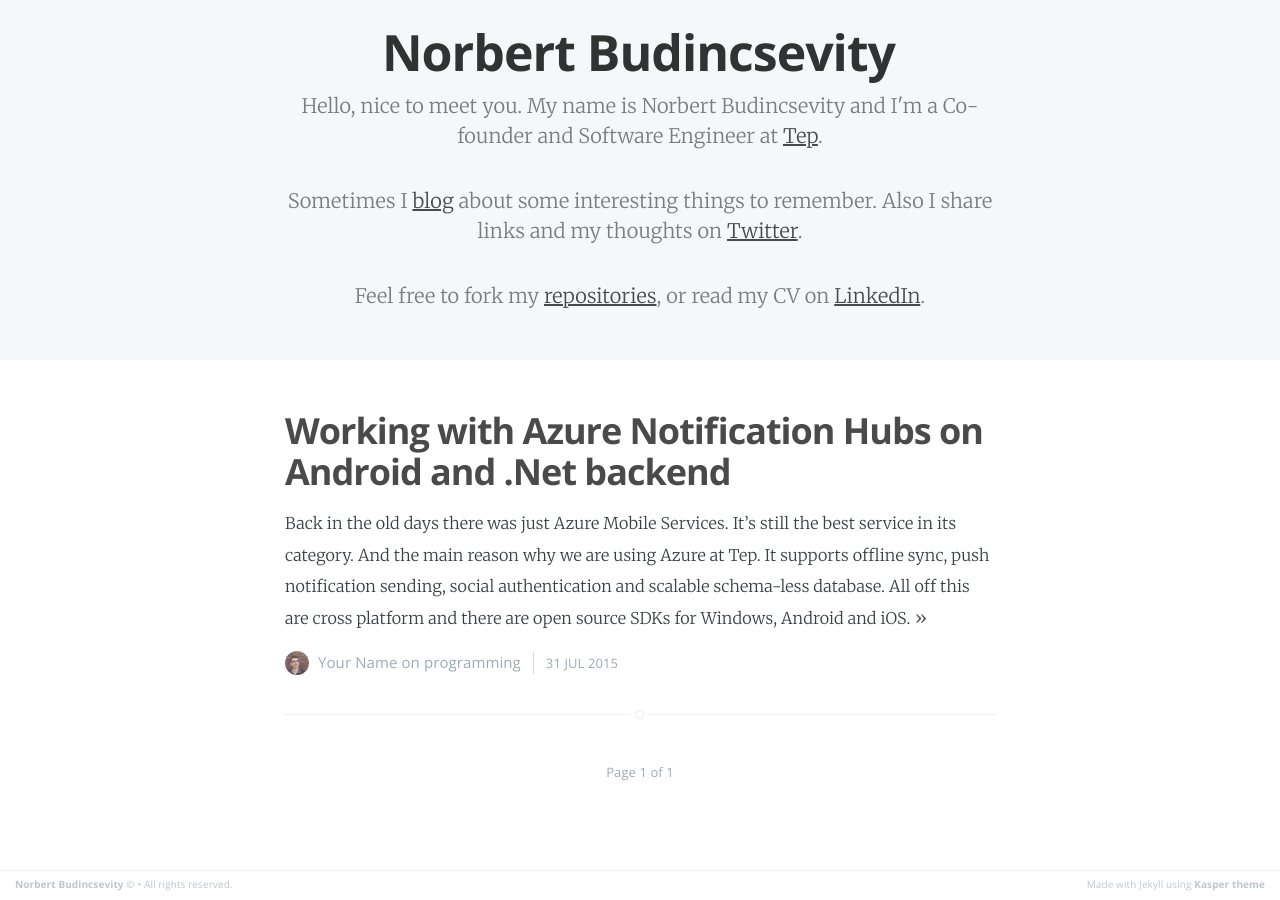
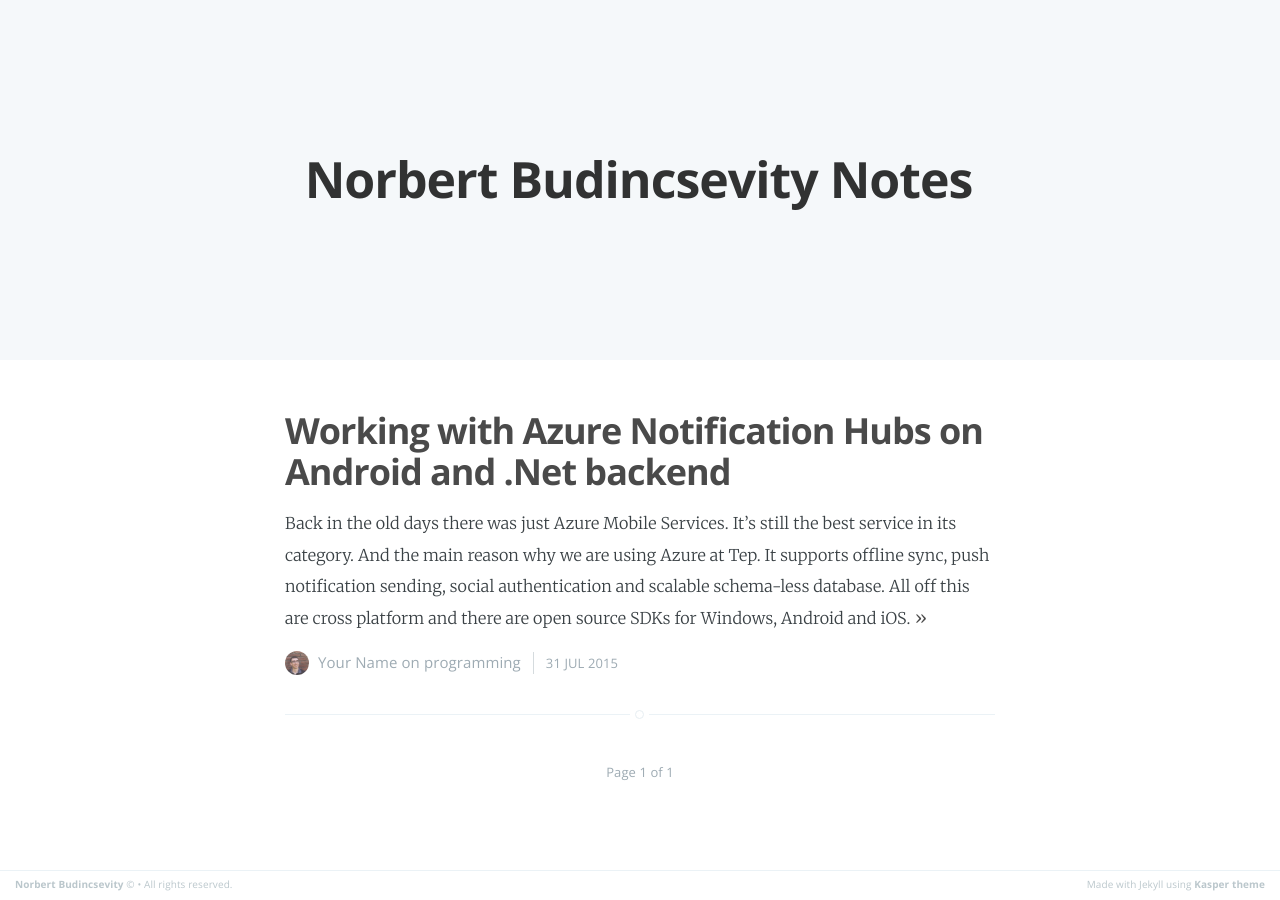
Before and after one commit to Budincsevity/budincsevity.github.io, a Jekyll site: the page built from index.html, in a window 1280 px wide. Built offline with Jekyll 4.4.1, drawn with Linux system fonts in a browser that asks for light colours; Markdown is read by kramdown in place of the engine named in the settings; the list of posts is cut into pages by our own code.

Commit message:
Update layout

```diff
--- a/index.html
+++ b/index.html
@@ -15,11 +15,9 @@ about: 'about.html'
     </nav>
     <div class="vertical">
         <div class="main-header-content inner">
-            <h1 class="page-title">{{ site.name }}</h1>
+            <h1 class="page-title">{{ site.name }} Notes</h1>
             <h2 class="page-description">
-              <p>Hello, nice to meet you. My name is Norbert Budincsevity and I'm a Co-founder and Software Engineer at <a href="http://www.gettep.com">Tep</a>.</p>
-              <p>Sometimes I <a href="https://medium.com/@budincsevity">blog</a> about some interesting things to remember. Also I share links and my thoughts on <a href="http://twitter.com/Budincsevity">Twitter</a>.
-                <p>Feel free to fork my <a href="https://github.com/Budincsevity/">repositories</a>, or read my CV on <a href="http://www.linkedin.com/in/budincsevity">LinkedIn</a>.</p>
+
             </h2>
         </div>
     </div>
```
